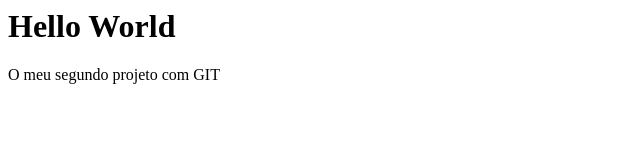
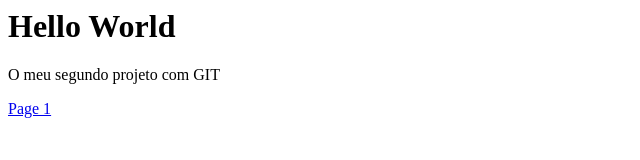
Before and after one commit to LucasSilva1503/primeiroGitHub, a plain HTML site: page index.html in a window 1280 px wide. Shown: the full height of the page, 0-640 px from the left. Drawn offline with Linux system fonts and the light colour scheme.

Commit message:
modificacao index

```diff
--- a/index.html
+++ b/index.html
@@ -1,2 +1,4 @@
 <h1>Hello World</h1>
 <p>O meu segundo projeto com GIT</p>
+
+<a href="C:\Users\lucas\Documents\IPCA\2ano\Semestre1\DCS\Repositorios\Segundo\page1.html">Page 1</a>
```
